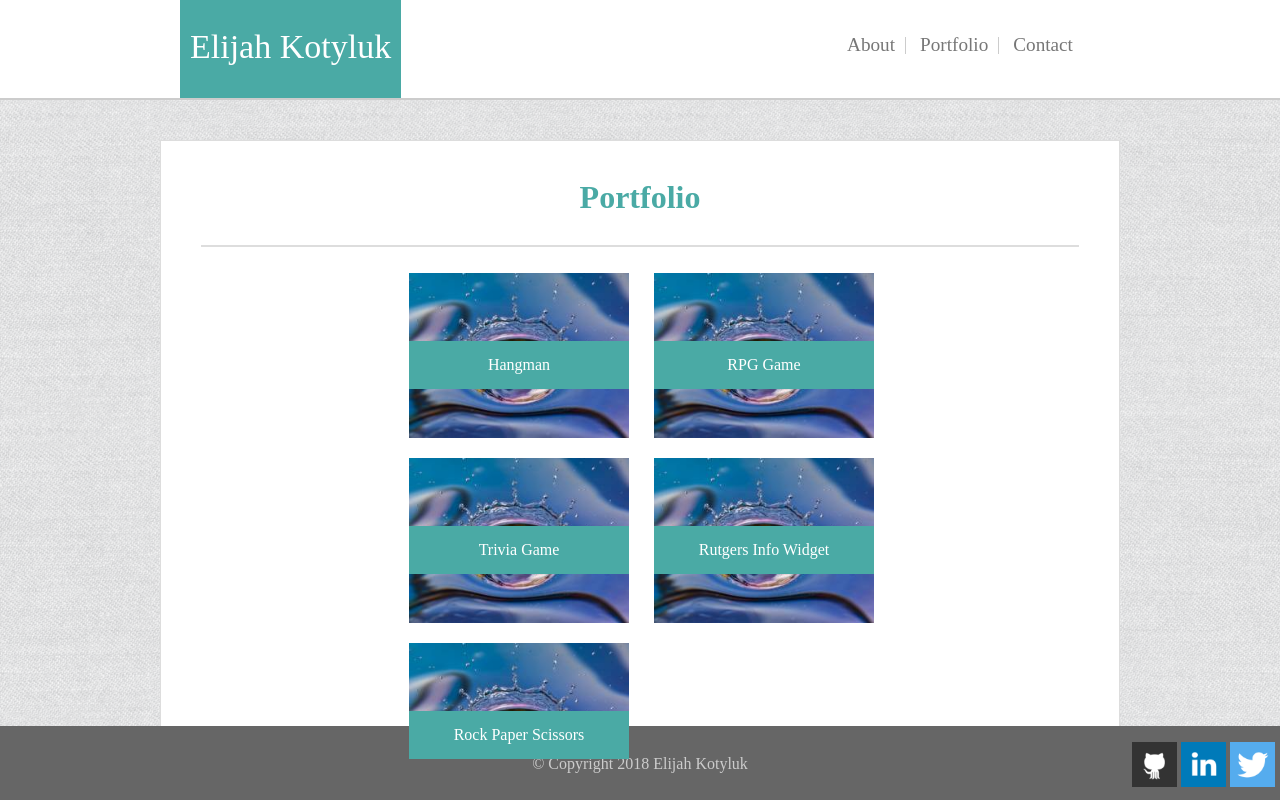
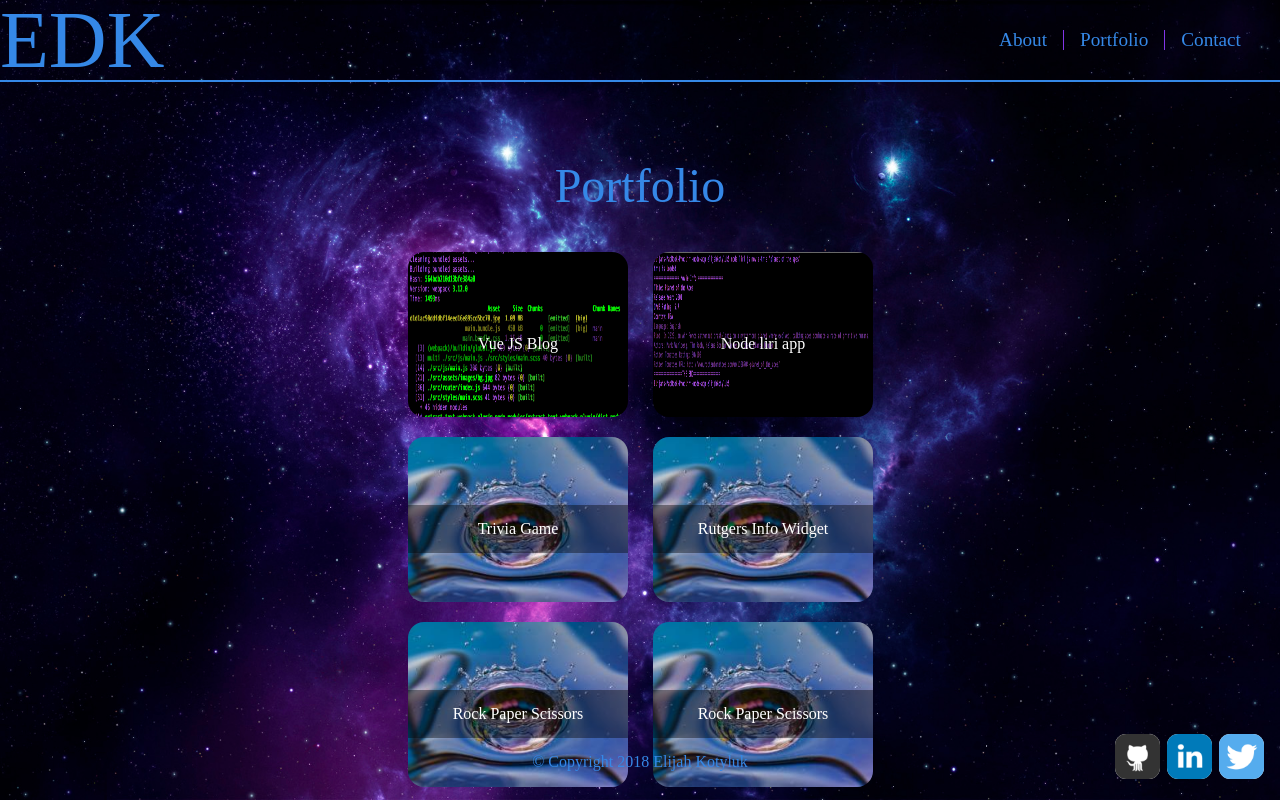
Before and after one commit to ElijahKotyluk/elijahkotyluk.github.io, a plain HTML site: page portfolio.html in a window 1280 px wide. Drawn offline with Linux system fonts and the light colour scheme.

Commit message:
updated portfolio

```diff
--- /dev/null
+++ b/assets/Javascript/typewriter.js
@@ -0,0 +1,5 @@
+new TypeIt('#typewriter', {
+    strings: ['Hello world...', 'My name is Elijah Kotyluk, and I\'m from Sacramento, California. I am currently enrolled in the U.C. Berkeley coding program to become a full-stack developer and polish up some skills. My set of skills range from: HTML, CSS, Javascript, and Python. More specifically my time has been invested in Vue.js, Flask, App Engine, SCSS, and Webpack.'],
+    speed: 120,
+    breakLines: true
+})
--- a/assets/css/style.css
+++ b/assets/css/style.css
@@ -1,5 +1,4 @@
 /* Main Elements */
-
 
 * {
     position: relative;
@@ -7,135 +6,122 @@
     box-sizing: border-box;
 }
 
-html, body {
+html,
+body {
+    display: flex;
+    flex-direction: column;
     height: 100%;
     width: 100%;
     font-family: Arial, 'Helvetica Neue', Arial, Helvetica, sans-serif;
     color: #777777;
     background-color: #efefef;
-    background-image: url('../images/45degreee_fabric/45degreee_fabric.png');
+    background-image: url('../images/bg2.jpg');
+    background-size: cover;
     overflow: hidden;
-}
-
-h1, h2 {
-    font-family: 'Georgia', Times, 'Times New Roman', serif;
-    color: #ffffff;
 }
 
 a {
     text-decoration: none;
-    color: #777777;
+    color: rgba(53, 136, 231, 1);
 }
-
 
 /* Header */
 
-
-header {
-    height: 100px;
-    background-color: #ffffff;
+.header-container {
+    display: flex;
+    flex-direction: row;
+    justify-content: space-between;
+    width: 100%;
+    height: 50%;
+    border-bottom: .15em solid rgba(53, 136, 231, 1)
 }
 
-header .container {
-    width: 100%;
-    height: 100px;
-    border-bottom: 2px solid #cccccc
-}
-
-header .logo {
-    float: left;
-    font-size: 34px;
-    left: 180px;
-    background-color: #4aaaa5;
-    height: 100px;
-    padding: 30px 10px 0px 10px;
-    border-bottom: 2px solid #cccccc;
-}
-
-nav {
-    float: right;
-    height: 100%;
-    width: 50%;
-    vertical-align: middle;
+.logo {
+    align-self: center;
+    color: rgba(53, 136, 231, 1);
+    font-size: 5em;
 }
 
 .nav {
-    line-height: 90px;
+    display: flex;
+    flex-direction: row;
+    height: 40%;
+    width: 40%;
+    align-self: center;
+}
+
+.nav ul {
+    display: flex;
+    flex-direction: row;
+    margin: auto;
+    left: 6em;
 }
 
 .nav-a {
     font-size: 1.2em;
 }
 
-li {
-    display: inline;
-}
-
 .nav li:last-child {
-    padding: 0px 10px 0px 10px;
+    padding: 0em 1em 0em 1em;
 }
 
 .nav li:not(:last-child) {
-    border-right: solid 1px #cccccc;
-    padding: 0px 10px 0px 10px;
+    border-right: solid .05em rgb(130, 53, 231);
+    padding: 0em 1em 0em 1em;
 }
 
-
 a {
-     color: #777777;
+    color: rgba(53, 136, 231, 1);
 }
 
 a:hover {
-     color: #4c4c4c;
+    color: rgb(96, 160, 233);
 }
-
 
 /* Main Content */
 
-
 .content {
-     width: 960px;
+    width: 60em;
     margin: 0 auto 6em auto;
 }
 
 .main-content {
-     display: inline-block;
+    display: flex;
+    flex-direction: column;
+    justify-content: space-between;
+    align-items: center;
     margin: 40px 0;
     padding: 40px;
-     background-color: #ffffff;
-     border: 1px solid #dddddd;
-     width: 960px;
-     height: 725px;
- }
-
- .main-content h1 {
-     font-size: 2em;
-     border-bottom: 2px solid #dddddd;
-     font-weight: bold;
-     padding-bottom: 1em;
-     margin-bottom: 0.8em;
+    background-color: rgba(255, 255, 255, 0);
+    width: 60em;
+    height: 45.3125em;
 }
 
 .main-content p {
-     font-size: 20px;
     line-height: 1.5em;
     margin-bottom: 2em;
 }
 
 img.photo {
-    float: left;
-	padding: 0 1em 1em 0;
-	width: 220px;
-	height: 220px;
+    width: 12em;
+    height: 12em;
+    align-self: center;
+    border-radius: 1.5em;
+    border: 0.2em solid rgba(0, 0, 0, 0.8);
 }
 
- .page-title {
-     color: #4aaaa5;
+.typewriter-container {
+    height: 40%;
+    width: 70%;
+    background-color: rgba(0, 0, 0, 0.9);
+    border-radius: 1em;
 }
 
+#typewriter {
+    color: rgb(139, 0, 253);
+}
 
 /* Portfolio */
-
 
 .portfolio-item {
     display: inline-block;
@@ -153,12 +139,19 @@ li.portfolio-item {
     float: left;
 }
 
+li.portfolio-item img {
+    border-radius: 1em;
+}
+
 .portfolio-item:nth-child(even) {
     margin-left: 25px;
 }
 
 .portfolio {
     width: 75%;
+    display: flex;
+    flex-direction: column;
+    flex-flow: wrap;
 }
 
 .portfolio-item img {
@@ -170,25 +163,44 @@ li.portfolio-item {
     position: relative;
     top: -100px;
     text-align: center;
-	background-color: #4aaaa5;
+    background-color: rgba(0, 0, 0, 0.4);
     padding: 1em;
     color: #ffffff;
     z-index: 1000;
 }
 
-
 /* Contact */
 
+form {
+    width: 60%;
+}
+
+.contact {
+    background-color: rgba(0, 0, 0, 0.8);
+    height: 100%;
+    width: 80%;
+    display: flex;
+    flex-direction: column;
+    align-items: center;
+    justify-content: space-around;
+}
+
+.page-title {
+    color: rgba(53, 136, 231, 1);
+    font-size: 3em;
+}
 
 .contact label {
     display: block;
     float: left;
     padding-bottom: 0.5em;
+    color: rgba(53, 136, 231, 1);
 }
 
-.contact input, .contact textarea {
+.contact input,
+.contact textarea {
     width: 100%;
-	border: 1px solid #cccccc;
+    border: 1px solid rgba(53, 136, 231, 1);
     margin-bottom: 1.5em;
     padding: 1em;
     font-size: .9em;
@@ -196,7 +208,7 @@ li.portfolio-item {
 
 .contact input[type="submit"] {
     width: auto;
-	background-color: #4aaaa5;
+    background-color: rgba(53, 136, 231, 1);
     color: #ffffff;
     border: none;
     padding: 1em 2em;
@@ -207,11 +219,10 @@ li.portfolio-item {
     text-align: left;
 }
 
-
 /* Footer */
 
-
 footer {
+    display: flex;
     position: absolute;
     left: 0;
     bottom: 0;
@@ -219,14 +230,13 @@ footer {
     padding: 3em;
     text-align: center;
     font-size: 0.8em;
-    color: #cccccc;
-    background-color: #666666;
-    border-top: 7px solid #4aaaa5;
+    color: rgba(53, 136, 231, 1);
+    background-color: rgba(255, 255, 255, 0.0);
 }
 
 .my-links ul li {
     display: inline-block;
-    margin: 0;
+    margin-right: 0.2em;
     padding: 0;
     -webkit-transition: all .2s;
     -webkit-transition-timing-function: ease-out;
@@ -240,14 +250,15 @@ footer {
 
 .my-links {
     float: right;
-    margin-bottom: 10px;
-    right: 5px;
+    margin-bottom: 1.1em;
+    right: 0.8em;
 }
 
 .my-links img {
     background-color: white;
+    border-radius: 0.7em;
 }
 
 .copyright {
-    top: 30px;
+    top: 2.2em;
 }
--- a/index.html
+++ b/index.html
@@ -1,62 +1,82 @@
 <!DOCTYPE html>
 
 <html>
+
 <head>
     <meta charset="utf-8">
     <title>Elijah Kotyluk / About Me</title>
+    <meta name="viewport" content="width=device-width">
     <link rel="stylesheet" type="text/css" href="assets/css/style.css">
     <link rel="stylesheet" type="text/css" href="assets/css/reset.css">
 </head>
 
 <body>
 
-        <header>
-            <div class="container">
+    <div class="header-container">
         <div class="logo">
-                    <h1>Elijah Kotyluk</h1>
-                </div> <!-- .logo -->
+            <h1>EDK</h1>
+        </div>
+        <!-- .logo -->
 
-                <nav class="nav">
+        <div class="nav">
             <ul>
-                        <li><a href="index.html" class="nav-a">About</a></li>
-                        <li><a href="portfolio.html" class="nav-a">Portfolio</a></li>
-                        <li><a href="contact.html" class="nav-a">Contact</a></li>
+                <li>
+                    <a href="index.html" class="nav-a">About</a>
+                </li>
+                <li>
+                    <a href="portfolio.html" class="nav-a">Portfolio</a>
+                </li>
+                <li>
+                    <a href="contact.html" class="nav-a">Contact</a>
+                </li>
             </ul>
-                </nav> <!-- /nav -->
         </div>
-        </header>
+        <!-- /nav -->
+    </div>
 
     <div class="content">
 
         <div class="main-content">
-                <h1 class="page-title">About Me</h1>
-                <p>
             <img class="photo" src="assets/images/me.jpg" alt="Photo of Elijah Kotyluk">
-                </p> <!-- /.photo-->
-                <p>
-                    Lorem ipsum dolor sit amet, dolorem forensibus at cum, et duo convenire dissentias. At simul prompta legendos quo, id eripuit lobortis sed, duo tale facete nostrum cu. Prima propriae argumentum an mea. His labitur incorrupte et, summo probatus dissentiunt id pro, usu ea oporteat repudiandae liberavisse. Omnium reprimique ne qui, quem posse eu cum, vel probo minimum patrioque an. Eros utroque democritum et eam.
-                </p>
-                <p>
-                    Est viris verear abhorreant ex. Eam cu atqui molestie, et dolorem suavitate argumentum vel, wisi aeque accusata te vel. Discere accumsan te eam, quo et veritus conceptam philosophia, eam case graeci id. Mea rationibus vituperata ea, ne mea audiam feugiat epicurei.
-                </p>
-                <p>
-                        Quas graecis fierent ne nec, his forensibus interesset et. An mei eius splendide, iracundia rationibus mei no. Sed et wisi nihil omnes, est et nulla vocibus, alia facilis ex pro. Omnes aperiam ut cum, no sed aeterno scriptorem repudiandae.
-                </p>
-            </div> <!-- /.main-content -->
+            <!-- /.photo-->
+            <div class="typewriter-container">
+                <p id="typewriter"></p>
+            </div>
+            <!-- Ghost div to center the typerwriter-container -->
+            <div class="spacer"></div>
+        </div>
+        <!-- /.main-content -->
 
-        </div> <!-- /.content -->
+    </div>
+    <!-- /.content -->
 
     <footer>
-                <div class="copyright"> &copy; Copyright 2018 Elijah Kotyluk</div> <!-- /.copyright -->
+        <div class="copyright"> &copy; Copyright 2018 Elijah Kotyluk</div>
+        <!-- /.copyright -->
 
         <div class="my-links">
             <ul class="social">
-                        <li><a href="https://github.com/ElijahKotyluk"><img src="./assets/images/github.png" alt="Github" width="45px" height="45px"></a></li>
-                        <li><a href="https://www.linkedin.com/in/elijah-kotyluk-9a4217162/"><img src="./assets/images/linkedin.png" alt="LinkedIn" width="45px" height="45px"></a></li>
-                        <li><a href="https://www.twitter.com/ElijahDavidK"><img src="./assets/images/twitter.png" alt="Twitter" width="45px" height="45px"></a></li>
+                <li>
+                    <a href="https://github.com/ElijahKotyluk">
+                        <img src="./assets/images/github.png" alt="Github" width="45px" height="45px">
+                    </a>
+                </li>
+                <li>
+                    <a href="https://www.linkedin.com/in/elijah-kotyluk-9a4217162/">
+                        <img src="./assets/images/linkedin.png" alt="LinkedIn" width="45px" height="45px">
+                    </a>
+                </li>
+                <li>
+                    <a href="https://www.twitter.com/ElijahDavidK">
+                        <img src="./assets/images/twitter.png" alt="Twitter" width="45px" height="45px">
+                    </a>
+                </li>
             </ul>
         </div>
     </footer>
 
+    <script src="https://cdnjs.cloudflare.com/ajax/libs/typeit/5.10.2/typeit.js"></script>
+    <script src="assets/Javascript/typewriter.js"></script>
 </body>
+
 </html>
--- a/portfolio.html
+++ b/portfolio.html
@@ -1,5 +1,6 @@
 <!DOCTYPE html>
 <html>
+
 <head>
     <meta charset="utf-8">
     <title>Elijah Kotyluk / Portfolio</title>
@@ -9,34 +10,42 @@
 
 <body>
 
-    <header>
-        <div class="container">
+    <div class="header-container">
         <div class="logo">
-                <h1>Elijah Kotyluk</h1>
-            </div> <!-- .logo -->
+            <h1>EDK</h1>
+        </div>
+        <!-- .logo -->
 
-            <nav class="nav">
+        <div class="nav">
             <ul>
-                    <li><a href="index.html" class="nav-a">About</a></li>
-                    <li><a href="portfolio.html" class="nav-a">Portfolio</a></li>
-                    <li><a href="contact.html" class="nav-a">Contact</a></li>
+                <li>
+                    <a href="index.html" class="nav-a">About</a>
+                </li>
+                <li>
+                    <a href="portfolio.html" class="nav-a">Portfolio</a>
+                </li>
+                <li>
+                    <a href="contact.html" class="nav-a">Contact</a>
+                </li>
             </ul>
-            </nav> <!-- /nav -->
         </div>
-    </header>
+        <!-- /nav -->
+    </div>
 
     <div class="content">
         <div class="main-content">
-            <h1 class="page-title" >Portfolio</h1>
-
+            <h1 class="page-title">Portfolio</h1>
+            <div class="portfolio-container">
                 <ul class="portfolio">
                     <li class="portfolio-item">
-                    <img src="assets/images/placeholder.jpg" alt="Hangman Image">
-                    <h2 class="item-title">Hangman</h2>
+                        <a href="https://github.com/ElijahKotyluk/my-blog">
+                            <img src="assets/images/vuejs.png" alt="Vue.js Blog">
+                            <h2 class="item-title">Vue JS Blog</h2>
+                        </a>
                     </li>
                     <li class="portfolio-item">
-                    <img src="assets/images/placeholder.jpg" alt="RPG Game Image">
-                    <h2 class="item-title">RPG Game</h2>
+                        <img src="assets/images/nodeliriapp.png" alt="Node Liri App">
+                        <h2 class="item-title">Node liri app</h2>
                     </li>
                     <li class="portfolio-item">
                         <img src="assets/images/placeholder.jpg" alt="Trivia Game Image">
@@ -50,21 +59,42 @@
                         <img src="assets/images/placeholder.jpg" alt="Rock Paper Scissors Image">
                         <h2 class="item-title">Rock Paper Scissors</h2>
                     </li>
+                    <li class="portfolio-item">
+                        <img src="assets/images/placeholder.jpg" alt="Rock Paper Scissors Image">
+                        <h2 class="item-title">Rock Paper Scissors</h2>
+                    </li>
                 </ul>
-        </div> <!-- .main-content -->
-    </div> <!-- .content -->
+            </div>
+        </div>
+        <!-- .main-content -->
+    </div>
+    <!-- .content -->
 
     <footer>
-        <div class="copyright"> &copy; Copyright 2018 Elijah Kotyluk</div> <!-- /.copyright -->
+        <div class="copyright"> &copy; Copyright 2018 Elijah Kotyluk</div>
+        <!-- /.copyright -->
 
         <div class="my-links">
             <ul class="social">
-                <li><a href="https://github.com/ElijahKotyluk"><img src="./assets/images/github.png" alt="Github" width="45px" height="45px"></a></li>
-                <li><a href="https://www.linkedin.com/in/elijah-kotyluk-9a4217162/"><img src="./assets/images/linkedin.png" alt="LinkedIn" width="45px" height="45px"></a></li>
-                <li><a href="https://www.twitter.com/ElijahDavidK"><img src="./assets/images/twitter.png" alt="Twitter" width="45px" height="45px"></a></li>
+                <li>
+                    <a href="https://github.com/ElijahKotyluk">
+                        <img src="./assets/images/github.png" alt="Github" width="45px" height="45px">
+                    </a>
+                </li>
+                <li>
+                    <a href="https://www.linkedin.com/in/elijah-kotyluk-9a4217162/">
+                        <img src="./assets/images/linkedin.png" alt="LinkedIn" width="45px" height="45px">
+                    </a>
+                </li>
+                <li>
+                    <a href="https://www.twitter.com/ElijahDavidK">
+                        <img src="./assets/images/twitter.png" alt="Twitter" width="45px" height="45px">
+                    </a>
+                </li>
             </ul>
         </div>
     </footer>
 
 </body>
+
 </html>
```
Also changed, not shown: contact.html (+45 -19 lines), assets/images/45degreee_fabric/45degreee_fabric.png (deleted), assets/images/45degreee_fabric/45degreee_fabric_@2X.png (deleted), assets/images/45degreee_fabric/readme.txt (deleted), assets/images/bg2.jpg (added), assets/images/nodeliriapp.png (added), assets/images/vuejs.png (added), 1 other file. Lines whose indentation alone changed are shown as unchanged.
